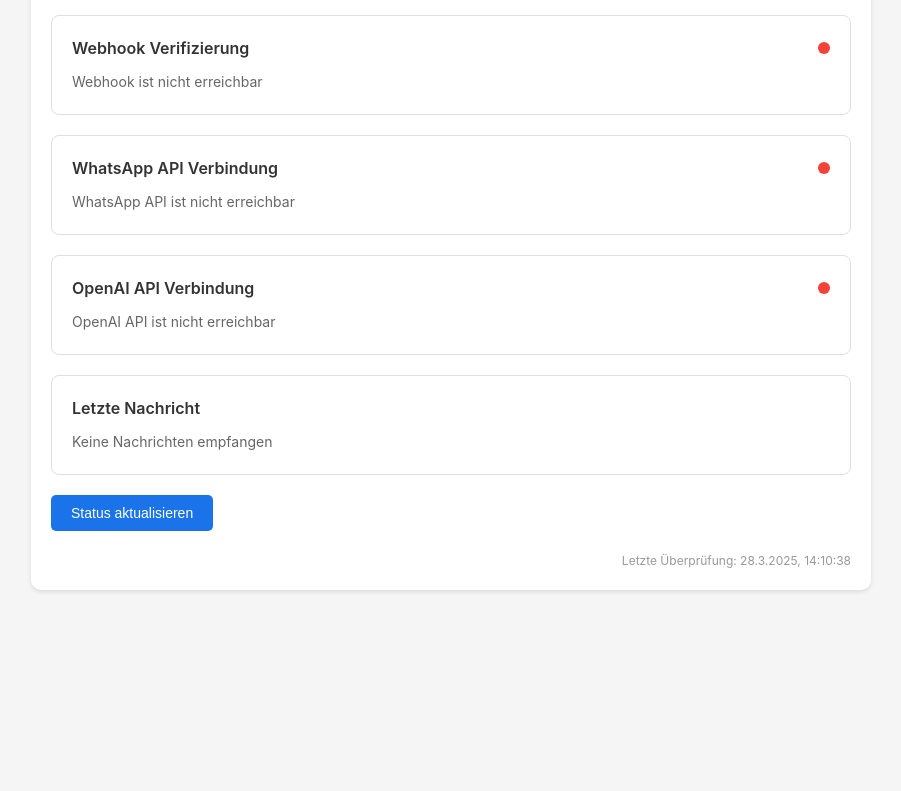
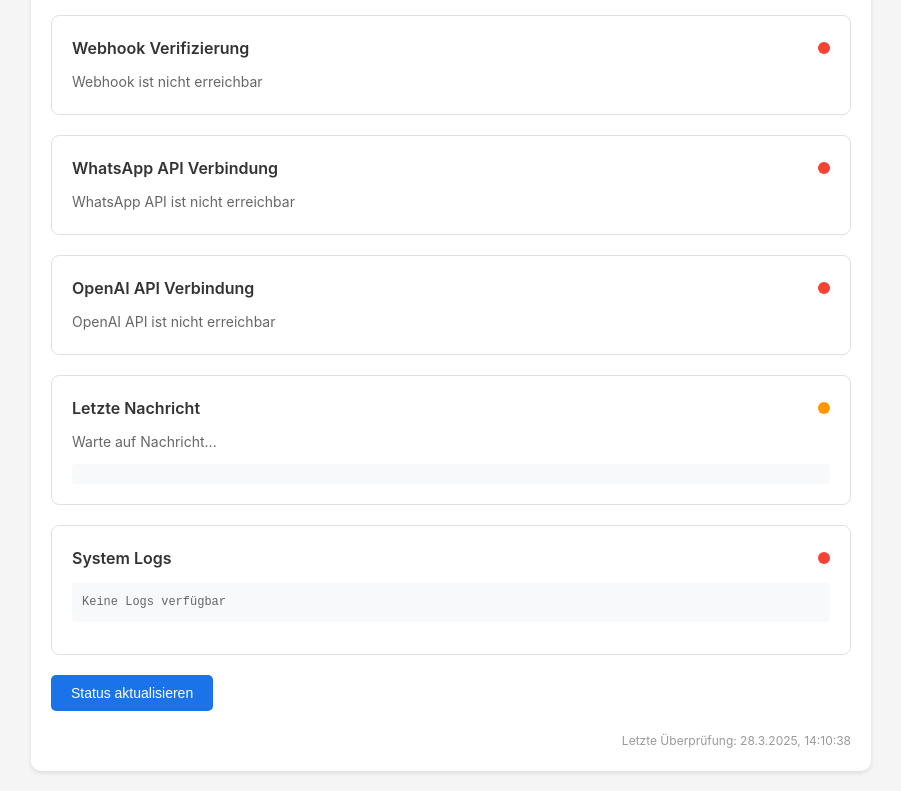
Before and after one commit to muraschal/meta, a website: page index.html in a window 1280 px wide. Shown: the part 128-919 px from the top of the page, without its empty margins (189-1090 px from the left). Before the commit the page ends 800 px from the top, so only its background shows below. Drawn offline with Linux system fonts and the light colour scheme; no server answers.

Commit message:
Verbessere Status-Seite mit detaillierter Nachrichtenanzeige und System-Logs

```diff
--- a/index.html
+++ b/index.html
@@ -79,6 +79,21 @@
         .refresh-button:hover {
             background: #1557b0;
         }
+        #logs-text {
+            background: #f8f9fa;
+            padding: 10px;
+            border-radius: 4px;
+            font-family: monospace;
+            font-size: 12px;
+            max-height: 200px;
+            overflow-y: auto;
+        }
+        .message-details {
+            margin-top: 10px;
+            padding: 10px;
+            background: #f8f9fa;
+            border-radius: 4px;
+        }
     </style>
 </head>
 <body>
@@ -114,7 +129,24 @@
                 <div class="status-title">Letzte Nachricht</div>
                 <div class="status-indicator" id="message-status"></div>
             </div>
-            <div class="status-details" id="message-details">Keine Nachrichten empfangen</div>
+            <div class="status-details">
+                <div id="message-details">Warte auf Nachricht...</div>
+                <div class="message-details">
+                    <div id="message-time"></div>
+                    <div id="message-content"></div>
+                    <div id="message-error"></div>
+                </div>
+            </div>
+        </div>
+
+        <div class="status-card">
+            <div class="status-header">
+                <div class="status-title">System Logs</div>
+                <div class="status-indicator" id="logs-status"></div>
+            </div>
+            <div class="status-details">
+                <pre id="logs-text"></pre>
+            </div>
         </div>
 
         <button class="refresh-button" onclick="checkStatus()">Status aktualisieren</button>
@@ -122,6 +154,10 @@
     </div>
 
     <script>
+        let lastMessageTime = null;
+        let lastMessageContent = null;
+        let lastMessageError = null;
+
         async function checkStatus() {
             try {
                 // Webhook Status
@@ -205,6 +241,42 @@
                     openaiDetails.textContent = 'OpenAI API ist nicht erreichbar';
                 }
 
+                // Nachrichten Status
+                const messageStatus = document.getElementById('message-status');
+                const messageDetails = document.getElementById('message-details');
+                const messageTime = document.getElementById('message-time');
+                const messageContent = document.getElementById('message-content');
+                const messageError = document.getElementById('message-error');
+
+                if (lastMessageTime) {
+                    messageStatus.className = 'status-indicator status-ok';
+                    messageTime.textContent = `Zeit: ${new Date(lastMessageTime).toLocaleString('de-DE')}`;
+                    messageContent.textContent = `Inhalt: ${lastMessageContent}`;
+                    if (lastMessageError) {
+                        messageError.textContent = `Fehler: ${lastMessageError}`;
+                        messageError.style.color = '#f44336';
+                    } else {
+                        messageError.textContent = '';
+                    }
+                } else {
+                    messageStatus.className = 'status-indicator status-warning';
+                    messageDetails.textContent = 'Warte auf Nachricht...';
+                }
+
+                // System Logs
+                const logsResponse = await fetch('/api/webhook/logs');
+                const logsStatus = document.getElementById('logs-status');
+                const logsText = document.getElementById('logs-text');
+
+                if (logsResponse.ok) {
+                    const logs = await logsResponse.json();
+                    logsStatus.className = 'status-indicator status-ok';
+                    logsText.textContent = logs.join('\n');
+                } else {
+                    logsStatus.className = 'status-indicator status-error';
+                    logsText.textContent = 'Keine Logs verfügbar';
+                }
+
                 // Update timestamp
                 const now = new Date();
                 document.getElementById('last-check').textContent =
@@ -220,8 +292,8 @@
         // Initial check
         checkStatus();
 
-        // Auto-refresh every 5 minutes
-        setInterval(checkStatus, 5 * 60 * 1000);
+        // Auto-refresh every 30 seconds
+        setInterval(checkStatus, 30 * 1000);
     </script>
 </body>
 </html>
```
